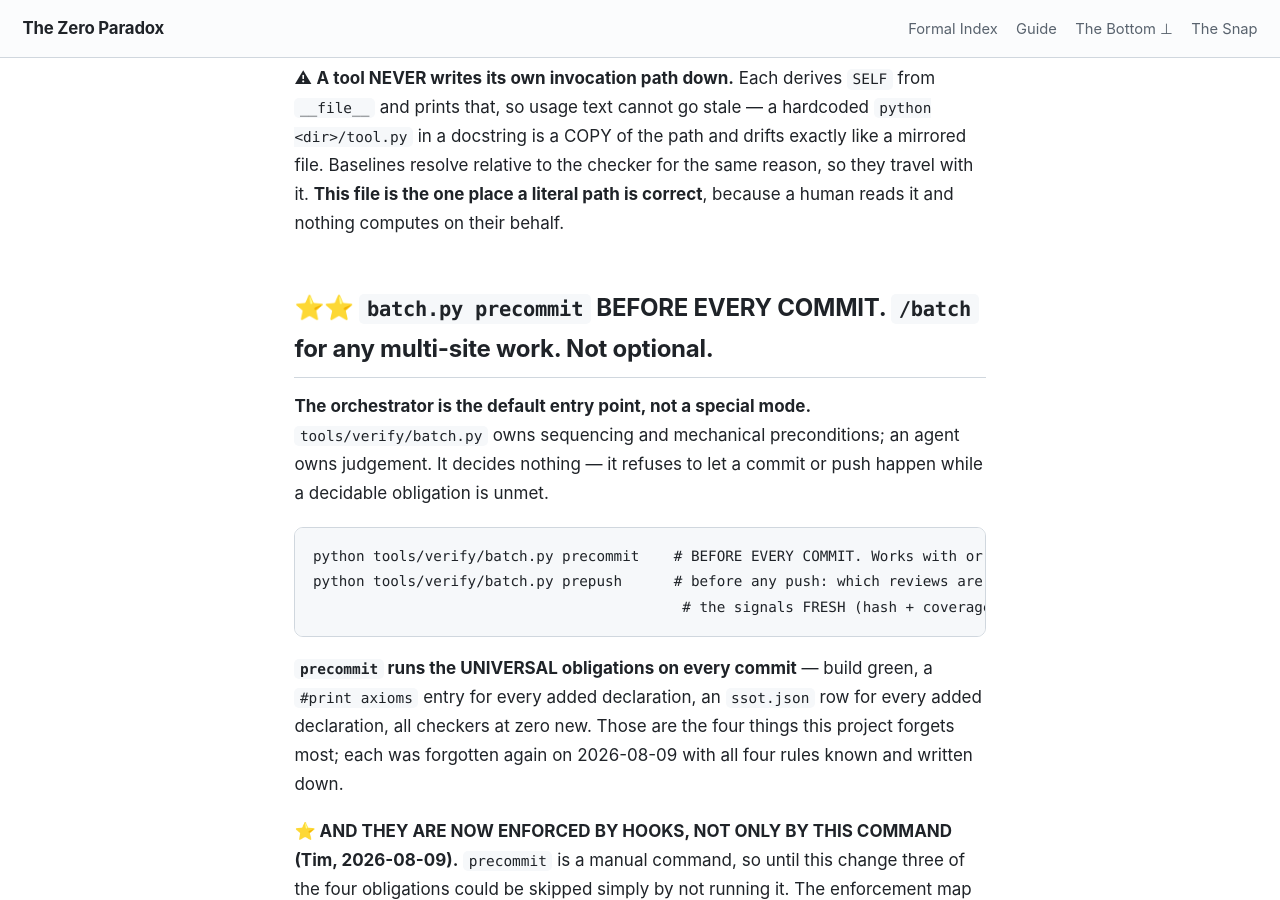
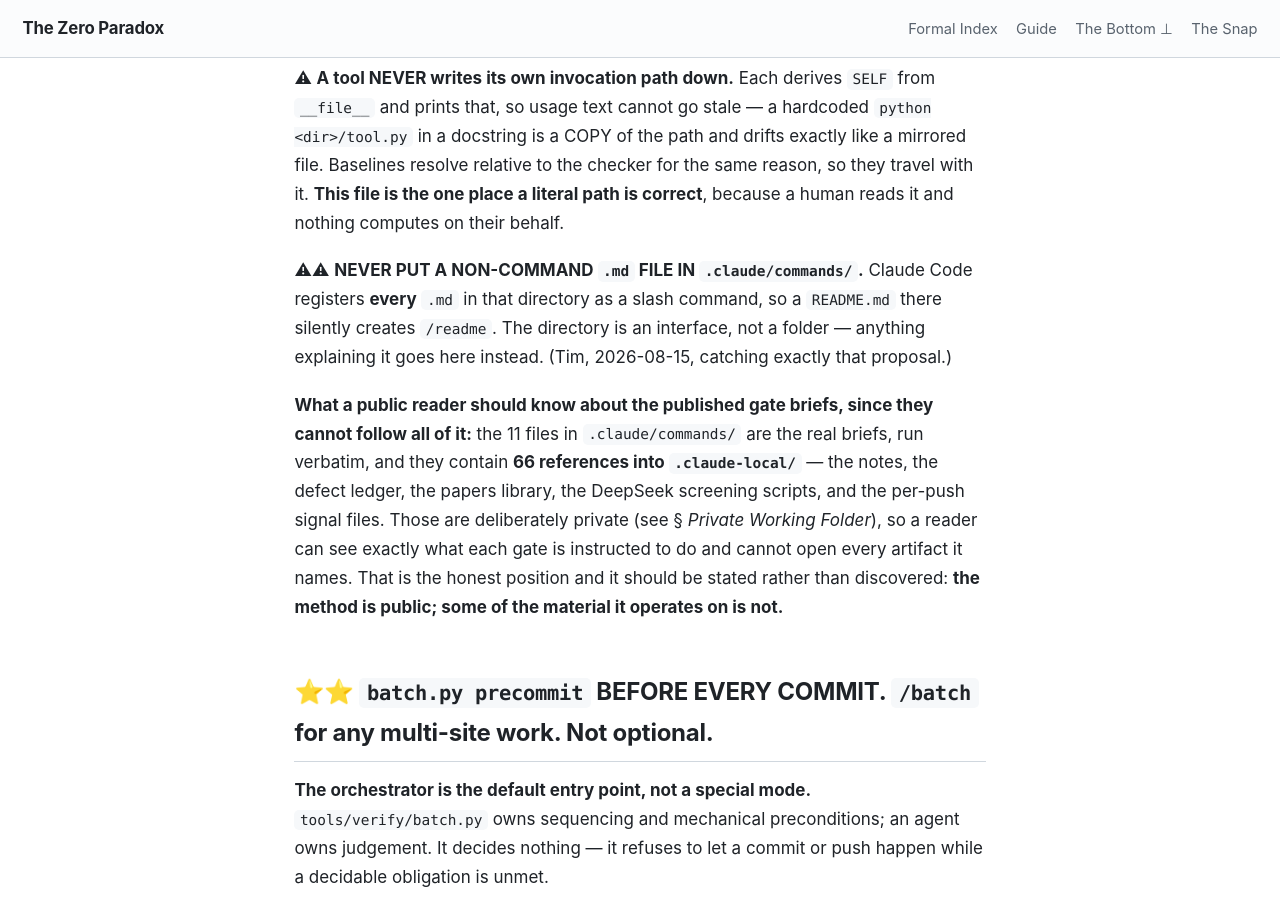
Before and after one commit to timbrigham/ZeroParadox, a Jekyll site: the page built from CLAUDE.md, in a window 1280 px wide and 900 px high, scrolled down 1732 px. Built offline with Jekyll 4.4.1, drawn with Linux system fonts in a browser that asks for light colours; our own code applies the rules of GitHub Pages for plain Markdown files.

Commit message:
Record that .claude/commands is an interface, and what a reader cannot follow
Every .md in that directory registers as a slash command, so a README.md there
would silently create /readme. Caught before it was written. Anything
explaining the directory goes in CLAUDE.md instead.

Also states the honest position on the published briefs: they are the real
gates, run verbatim, and they name 66 artifacts inside the private folder. The
method is public; some of the material it operates on is not. Better said than
discovered.

Co-Authored-By: Claude Opus 5 <noreply@anthropic.com>
Claude-Session: https://claude.ai/code/session_01Y3bev4DJYKL6X8bHXccZJe

```diff
--- a/CLAUDE.md
+++ b/CLAUDE.md
@@ -46,6 +46,19 @@ prints that, so usage text cannot go stale — a hardcoded `python <dir>/tool.py
 COPY of the path and drifts exactly like a mirrored file. Baselines resolve relative to the checker
 for the same reason, so they travel with it. **This file is the one place a literal path is
 correct**, because a human reads it and nothing computes on their behalf.
+
+⚠⚠ **NEVER PUT A NON-COMMAND `.md` FILE IN `.claude/commands/`.** Claude Code registers **every**
+`.md` in that directory as a slash command, so a `README.md` there silently creates `/readme`. The
+directory is an interface, not a folder — anything explaining it goes here instead. (Tim, 2026-08-15,
+catching exactly that proposal.)
+
+**What a public reader should know about the published gate briefs, since they cannot follow all of
+it:** the 11 files in `.claude/commands/` are the real briefs, run verbatim, and they contain **66
+references into `.claude-local/`** — the notes, the defect ledger, the papers library, the DeepSeek
+screening scripts, and the per-push signal files. Those are deliberately private (see § *Private
+Working Folder*), so a reader can see exactly what each gate is instructed to do and cannot open
+every artifact it names. That is the honest position and it should be stated rather than discovered:
+**the method is public; some of the material it operates on is not.**
 
 ## ⭐⭐ `batch.py precommit` BEFORE EVERY COMMIT. `/batch` for any multi-site work. Not optional.
 
```
